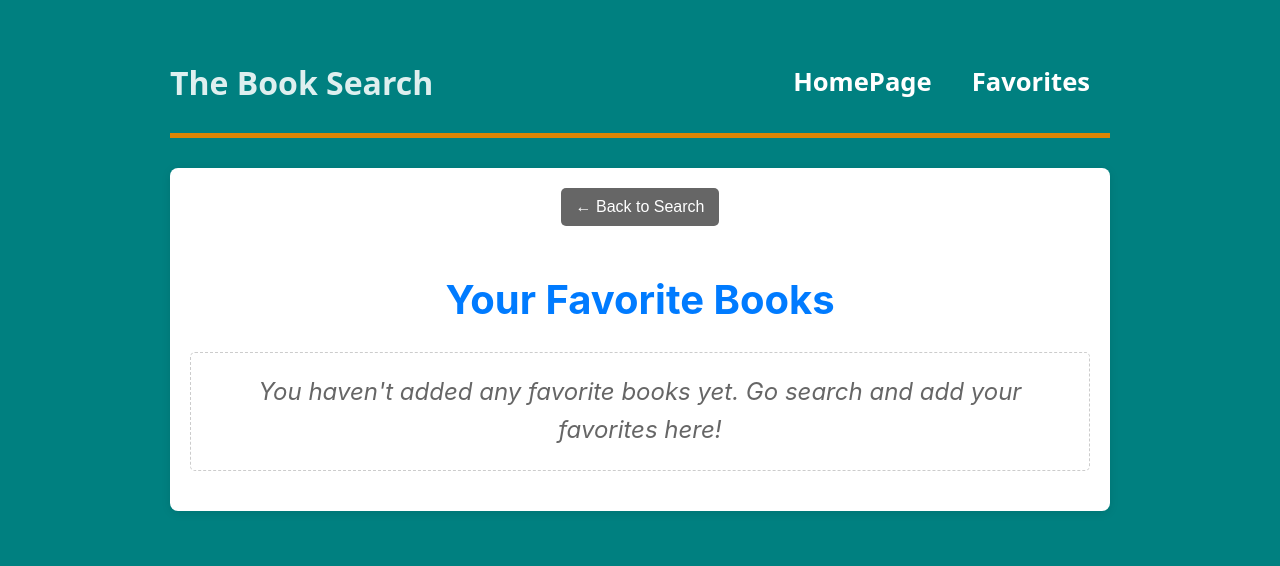
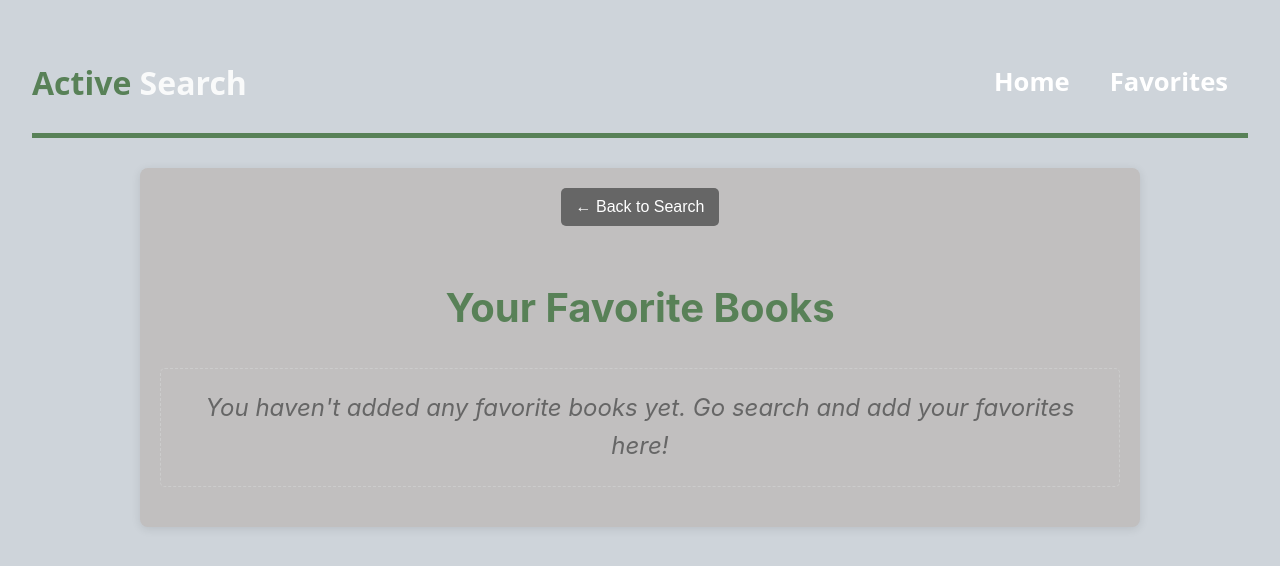
Before and after one commit to 1001hadi/react-sba-books, a React (Vite) app: page /favorites in a window 1280 px wide. Shown: the top 566 px of the page. Built offline with nearby package versions, Linux system fonts and the light colour scheme.

Commit message:
css files updeted

```diff
--- a/src/App.css
+++ b/src/App.css
@@ -1,5 +1,5 @@
 #root {
-  max-width: 1280px;
+  width: 1280px;
   margin: 0 auto;
   padding: 2rem;
   text-align: center;
@@ -14,7 +14,7 @@
 
 h1 {
   font-size: 2.5em;
-  color: #fff;
+  color: #14213d;
   margin-bottom: 15px;
 }
 
@@ -46,7 +46,7 @@ input[type="text"] {
 
 button[type="submit"] {
   padding: 10px 15px;
-  background-color: #ff9900;
+  background-color: #588157;
   color: white;
   border: none;
   border-radius: 0 5px 5px 0;
@@ -56,7 +56,7 @@ button[type="submit"] {
 }
 
 button[type="submit"]:hover {
-  background-color: #dc8503;
+  background-color: #406340;
 }
 
 .book-container {
--- a/src/components/BookCard/BookCard.css
+++ b/src/components/BookCard/BookCard.css
@@ -1,9 +1,7 @@
 .card {
-  border: 2px solid #f18909;
+  border: 2px solid #495057;
   border-radius: 8px;
-  overflow: hidden;
   width: 200px;
-
   display: flex;
   flex-direction: column;
   cursor: pointer;
@@ -31,6 +29,8 @@
   overflow: hidden;
   white-space: nowrap;
   text-overflow: ellipsis;
+  color: #fff;
+  text-decoration: none;
 }
 
 .card-body p {
@@ -39,10 +39,17 @@
   margin-bottom: 0;
 }
 
+.favorite-button {
+  background-color: #a7c957;
+  padding: 3px 5px;
+  font-size: 1rem;
+  border: none;
+}
+
 .favorite-button.is-favorite {
-  background-color: #ff4757;
+  background-color: #a61d20;
   color: white;
-  border: 1px solid #ff4757;
+  border: none;
 }
 
 .favorite-button.is-favorite:hover {
--- a/src/components/BookCard/BookCard.jsx
+++ b/src/components/BookCard/BookCard.jsx
@@ -13,8 +13,11 @@ const BookCard = ({ books, addFavorite, isFavorite }) => {
       {books.map((book) => {
         // got this line from stack overflow as mine not work!
         let image = book.volumeInfo.imageLinks?.smallThumbnail;
-        let title = book.volumeInfo?.title;
-        let author = book.volumeInfo?.authors[0];
+        let title = book.volumeInfo?.title || "Untitled Book";
+        let author =
+          book.volumeInfo.authors && book.volumeInfo.authors.length > 0
+            ? book.volumeInfo.authors[0]
+            : "Unknown Author";
 
         return (
           <Link
--- a/src/components/Navbar/Navbar.jsx
+++ b/src/components/Navbar/Navbar.jsx
@@ -5,11 +5,13 @@ export default function Navbar() {
   return (
     <nav className={styles.mainNavbar}>
       <div>
-        <h2>The Book Search</h2>
+        <h2>
+          <span>Active</span> Search
+        </h2>
       </div>
       <ul>
         <li>
-          <Link to="/">HomePage</Link>
+          <Link to="/">Home</Link>
         </li>
         <li>
           <Link to="/favorites">Favorites</Link>
--- a/src/components/Navbar/Navbar.module.css
+++ b/src/components/Navbar/Navbar.module.css
@@ -2,12 +2,16 @@
   display: flex;
   justify-content: space-between;
   align-items: center;
-  border-bottom: 5px solid #dc8503;
+  border-bottom: 5px solid #588157;
 }
 
 .mainNavbar h2 {
   font-weight: bold;
   font-size: 2rem;
+}
+
+.mainNavbar h2 span {
+  color: #588157;
 }
 .mainNavbar ul {
   list-style-type: none;
@@ -26,3 +30,7 @@
   color: #fff;
   font-size: 1.6rem;
 }
+
+.mainNavbar > ul > li > a:hover {
+  color: #588157;
+}
--- a/src/index.css
+++ b/src/index.css
@@ -5,12 +5,7 @@
 
   color-scheme: light dark;
   color: rgba(255, 255, 255, 0.87);
-  background-color: teal;
-
-  font-synthesis: none;
-  text-rendering: optimizeLegibility;
-  -webkit-font-smoothing: antialiased;
-  -moz-osx-font-smoothing: grayscale;
+  background-color: #ced4da;
 }
 
 body {
@@ -20,8 +15,3 @@ body {
   min-width: 320px;
   min-height: 100vh;
 }
-
-h1 {
-  font-size: 3.2em;
-  line-height: 1.1;
-}
--- a/src/pages/BookInfo/bookInfo.css
+++ b/src/pages/BookInfo/bookInfo.css
@@ -8,7 +8,7 @@
 }
 
 .back-button {
-  background-color: #d67a03;
+  background-color: #335c67;
   color: white;
   padding: 10px 15px;
   border: none;
@@ -20,7 +20,7 @@
 }
 
 .back-button:hover {
-  background-color: #bd6d03;
+  background-color: #2c515b;
 }
 
 .book-details-content {
@@ -47,7 +47,7 @@
 }
 
 .book-details-info h2 {
-  color: #0056b3;
+  color: #588157;
   margin-top: 0;
   margin-bottom: 10px;
   font-size: 2em;
@@ -85,7 +85,7 @@
 
 .details-button {
   padding: 10px 20px;
-  background-color: #d67a03;
+  background-color: #588157;
   color: white;
   text-decoration: none;
   border-radius: 5px;
@@ -97,11 +97,11 @@
 }
 
 .details-button:hover {
-  background-color: #ba6a03;
+  background-color: #476b47;
 }
 
 .details-page-button {
-  background-color: #007bff;
+  background-color: #a7c957;
   color: white;
   border: none;
   padding: 10px 20px;
@@ -113,16 +113,16 @@
 }
 
 .details-page-button:hover {
-  background-color: #0056b3;
+  background-color: #8dac44;
 }
 
 .details-page-button.is-favorite {
-  background-color: #ff4757;
-  border: 1px solid #ff4757;
+  background-color: #a61d20;
+  border: none;
 }
 
 .details-page-button.is-favorite:hover {
-  background-color: #e03646;
+  background-color: #cc3241;
 }
 
 /* for mobile screen */
--- a/src/pages/FavoriteBook/FavoriteBook.css
+++ b/src/pages/FavoriteBook/FavoriteBook.css
@@ -1,8 +1,8 @@
 .favorites-container {
-  max-width: 900px;
+  width: 960px;
   margin: 30px auto;
   padding: 20px;
-  background-color: #fff;
+  background-color: #c1bfbf;
   border-radius: 8px;
   box-shadow: 0 2px 10px rgba(0, 0, 0, 0.1);
   font-family: "Inter", sans-serif;
@@ -11,7 +11,7 @@
 
 .favorites-container h1 {
   text-align: center;
-  color: #007bff;
+  color: #588157;
   margin-bottom: 30px;
 }
 
@@ -34,7 +34,7 @@
 }
 
 .favorite-card {
-  background-color: #f9f9f9;
+  background-color: #c4c3c3;
   border-radius: 8px;
   box-shadow: 0 2px 8px rgba(0, 0, 0, 0.08);
   padding: 15px;
@@ -94,7 +94,6 @@
   background-color: #c82333;
 }
 
-
 .back-button {
   background-color: #666;
   color: white;
--- a/src/pages/Home.jsx
+++ b/src/pages/Home.jsx
@@ -41,11 +41,11 @@ const Home = ({ addFavorite, isFavorite }) => {
   return (
     <>
       <div className="container">
-        <h1>Search your favorite Books here!</h1>
+        <h1>Search your favorite Book with Active Search!</h1>
         <p>
           You can Search for you favorites Books and get all info you need, you
           are also able to mark any book you like as your favorite and collect
-          them on your collection page.
+          them on your favorite page.
         </p>
         <form onSubmit={handleSearch}>
           <input
--- a/src/pages/NotFound.jsx
+++ b/src/pages/NotFound.jsx
@@ -2,12 +2,18 @@ import { useNavigate } from "react-router-dom";
 const NotFound = () => {
   const navigate = useNavigate();
   return (
-    <div style={{ textAlign: "center", marginTop: "50px" }}>
+    <div style={{ width: "960px", textAlign: "center", marginTop: "50px" }}>
       <h2>Error 404 - Page Not Found</h2>
       <p>The page you are looking for does not exist.</p>{" "}
       <button
         onClick={() => navigate("/")}
-        style={{ padding: "10px 20px", cursor: "pointer", marginTop: "20px" }}
+        style={{
+          background: "red",
+          fontSize: "1.4rem",
+          padding: "10px 20px",
+          cursor: "pointer",
+          marginTop: "20px",
+        }}
       >
         Go back to Home page!
       </button>
```
Also changed, not shown: 1 other file (tests, documents, lock files or other folders).
